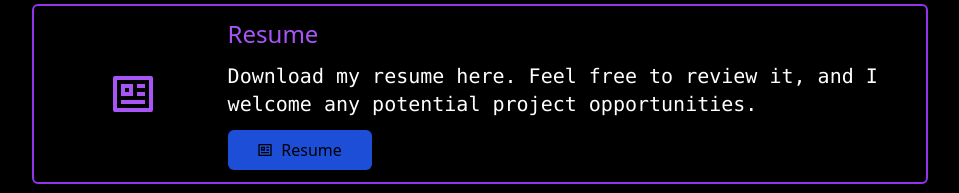
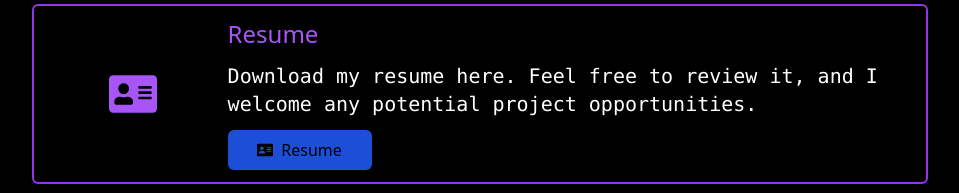
Before and after one commit to leocoiradas/Portfolio, a React (Vite) app: page /contact in a window 1280 px wide. Shown: the part 876-1069 px from the top of the page, without its empty margins (160-1119 px from the left). Built offline with nearby package versions, Linux system fonts and the light colour scheme.

Commit message:
Modificado ícono de Curriculum

```diff
--- a/src/components/contact_components/ContactInfo.jsx
+++ b/src/components/contact_components/ContactInfo.jsx
@@ -2,7 +2,7 @@ import React from "react";
 import { BsLinkedin } from "react-icons/bs";
 import { BsGithub } from "react-icons/bs";
 import { SiGmail } from "react-icons/si";
-import { RiProfileLine } from "react-icons/ri";
+import { FaAddressCard } from "react-icons/fa";
 import SocialCard from "./SocialCard";
 import { useTranslation } from "react-i18next";
 
@@ -35,7 +35,7 @@ function ContactInfo(){
         },
         {
             website: t("resume.title"),
-            icon: <RiProfileLine />,
+            icon: <FaAddressCard />,
             message: t("contact.resume"),
             to: "https://drive.google.com/file/d/1QaLopfYUq-3MCwj37I9mmFdc80kCfhsc/view?usp=drive_link",
             mail: false
```
